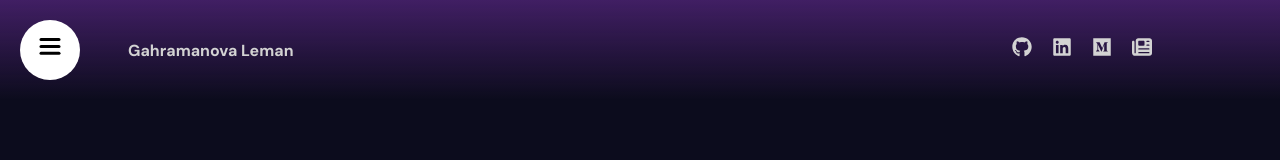
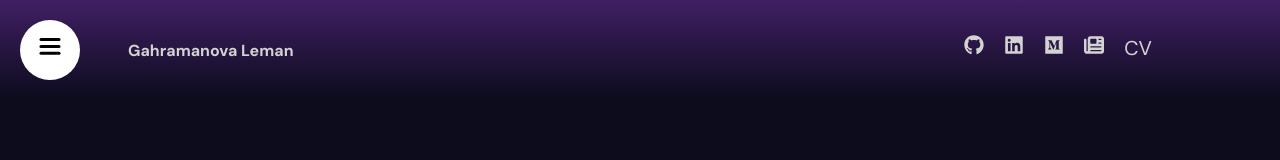
Before and after one commit to Gahramanoval301/my-portfolio-2, a React (Vite) app: page / in a window 1280 px wide. Shown: the top 160 px of the page. Built offline with nearby package versions, Linux system fonts and the light colour scheme.

Commit message:
adding cv section to navbar

```diff
--- a/src/components/navbar/Navbar.jsx
+++ b/src/components/navbar/Navbar.jsx
@@ -38,9 +38,15 @@ const socialMedias = [
     icon: <FaMedium />,
   },
   {
-    id: 0,
+    id: 3,
     link: "https://drive.google.com/file/d/14sHOEOxZlt89opVV2R1rKgx7YZBXzDh4/view?usp=sharing",
     icon: <FaNewspaper />,
+  },
+  {
+    id: 4,
+    link: "https://drive.google.com/file/d/14sHOEOxZlt89opVV2R1rKgx7YZBXzDh4/view?usp=sharing",
+    icon: "CV",
+    styles: {marginBottom:5}
   },
 
 ]
@@ -48,7 +54,7 @@ const Navbar = () => {
   return (
     <div className="navbar">
       {/* Sidebar */}
-      <Sidebar/>
+      <Sidebar />
       <div className="wrapper">
         <motion.span
           initial={{ opacity: 0, scale: 0.5 }}
@@ -60,7 +66,16 @@ const Navbar = () => {
         <div className="social">
           {
             socialMedias.map((socialMedia) => (
-              <a style={{fontSize:20}}  key={socialMedia.id} href={socialMedia.link} target="_blank" rel="noreferrer">
+              <a
+                key={socialMedia.id}
+                href={socialMedia.link}
+                style={{
+                  fontSize: 20,
+                  ...(socialMedia.styles || {})
+                }}
+                target="_blank"
+                rel="noreferrer"
+              >
                 {socialMedia.icon}
               </a>
             ))
```
Lines whose indentation alone changed are shown as unchanged.
